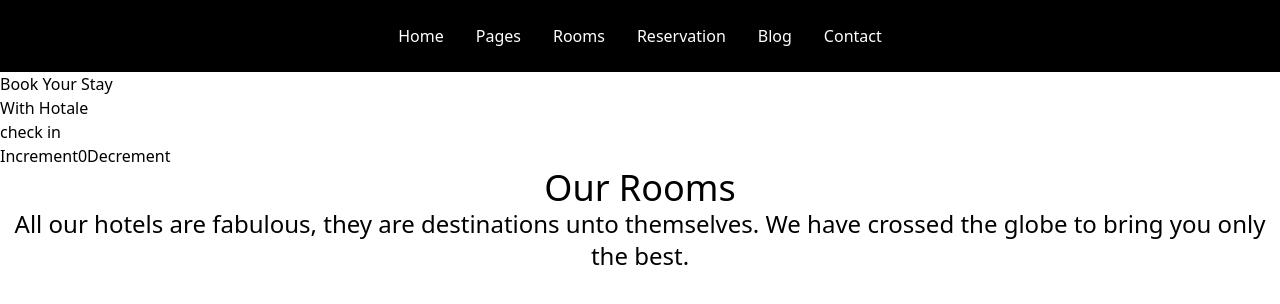
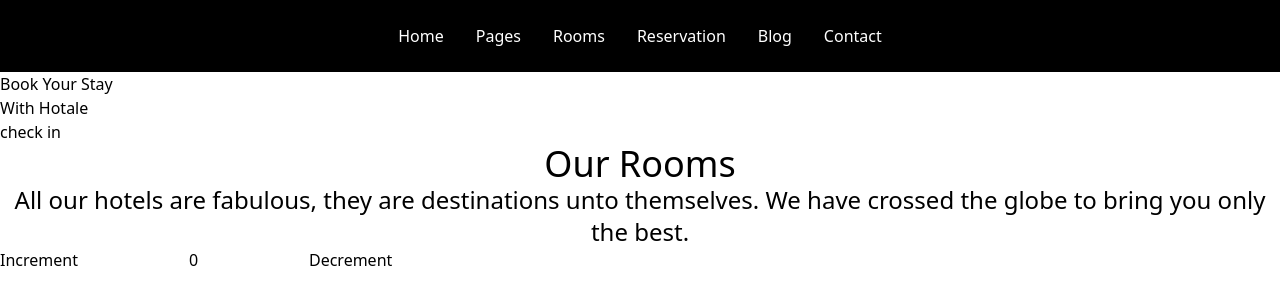
Before and after one commit to Bharti277/react-styled-component, a React (Create React App) app: page / in a window 1280 px wide. Shown: the top 304 px of the page. Built offline with nearby package versions, Linux system fonts and the light colour scheme.

Commit message:
fixed redux store

```diff
--- a/src/App.js
+++ b/src/App.js
@@ -2,14 +2,23 @@ import React from 'react';
 import Navbar from './components/Navbar/Navbar';
 import OurRooms from './components/OurRooms/OurRooms';
 import SelectRoom from './components/SelectRoom/SelectRoom';
-
+import { useSelector, useDispatch } from 'react-redux';
+import { incNumber, decNumber} from "./Services/action";
 
 function App() {
+  const myState = useSelector((state) => state.changeTheNumber);
+  const dispatch = useDispatch();
+  console.log(myState)
   return (
     <div className="app">
       <Navbar />
       <SelectRoom />
       <OurRooms />
+      <div className="my-app">
+        <button onClick={() => dispatch(incNumber())}>Increment</button>
+        <input className='text-center' type="text" value={myState} onChange={e => e.target.value} />
+        <button onClick={() => dispatch(decNumber())}>Decrement</button>
+      </div>
     </div>
   )
 }
--- a/src/Services/action.js
+++ b/src/Services/action.js
@@ -0,0 +1,13 @@
+export const incNumber = () => {
+    return {
+        type: "INCREMENT",
+
+    }
+}
+
+export const decNumber = () => {
+    return {
+        type: "DECREMENT",
+
+    }
+}
--- a/src/Services/counterSlice.js
+++ b/src/Services/counterSlice.js
@@ -18,7 +18,7 @@ export const counterSlice = createSlice({
   },
 })
 
-export const { increment, decrement, incrementByAmount } = counterSlice.actions
+export const { increment, decrement, incrementByAmount } = counterSlice.actions;
 export const incrementAsync = (amount) => (dispatch) => {
   setTimeout(() => {
     dispatch(incrementByAmount(amount))
--- /dev/null
+++ b/src/Services/reducers/Values.js
@@ -0,0 +1,12 @@
+const intialState = 0;
+const changeTheNumber = (state = intialState, action) => {
+  switch (action.type) {
+    case "INCREMENT":
+      return state + 1;
+    case "DECREMENT":
+      return state - 1;
+    default:
+      return state;
+  }
+};
+export default changeTheNumber;
--- /dev/null
+++ b/src/Services/reducers/index.js
@@ -0,0 +1,8 @@
+import changeTheNumber from "./Values";
+import { combineReducers } from "redux";
+
+const rootReducer = combineReducers({
+    changeTheNumber,
+})
+
+export default rootReducer;
--- a/src/Services/store.js
+++ b/src/Services/store.js
@@ -1,8 +1,6 @@
-import { configureStore } from '@reduxjs/toolkit';
-import counterReducer from './counterSlice';
+import { createStore} from "redux";
+import rootReducer from "./reducers/index";
 
-export default configureStore({
-    reducer: {
-      counter: counterReducer,
-    },
-  });
+const store = createStore(rootReducer);
+
+export default store
--- a/src/components/SelectRoom/SelectRoom.js
+++ b/src/components/SelectRoom/SelectRoom.js
@@ -1,36 +1,13 @@
 import React from 'react';
 import SelectionRange from './SelectionRange';
-import { useSelector, useDispatch } from 'react-redux'
-import { decrement, increment } from '../../Services/counterSlice'
 
 function SelectRoom() {
-  const count = useSelector(state=> state.counter.value);
-  const dispatch = useDispatch();
-  console.log(count);
-
   return (
     <div>
         <div className="book-your-stay">
             <h2>Book Your Stay</h2>
             <h3>With Hotale</h3>
             <SelectionRange />
-            <div>
-      <div>
-        <button
-          aria-label="Increment value"
-          onClick={() => dispatch(increment())}
-        >
-          Increment
-        </button>
-        <span>{count}</span>
-        <button
-          aria-label="Decrement value"
-          onClick={() => dispatch(decrement())}
-        >
-          Decrement
-        </button>
-      </div>
-    </div>
         </div>
     </div>
   )
--- a/src/index.js
+++ b/src/index.js
@@ -4,6 +4,8 @@ import App from './App';
 import "./index.css";
 import { Provider } from 'react-redux';
 import store from './Services/store';
+
+// store.subscribe(() => console.log(store.getState()))
 
 const root = ReactDOM.createRoot(document.getElementById('root'));
 root.render(
```
